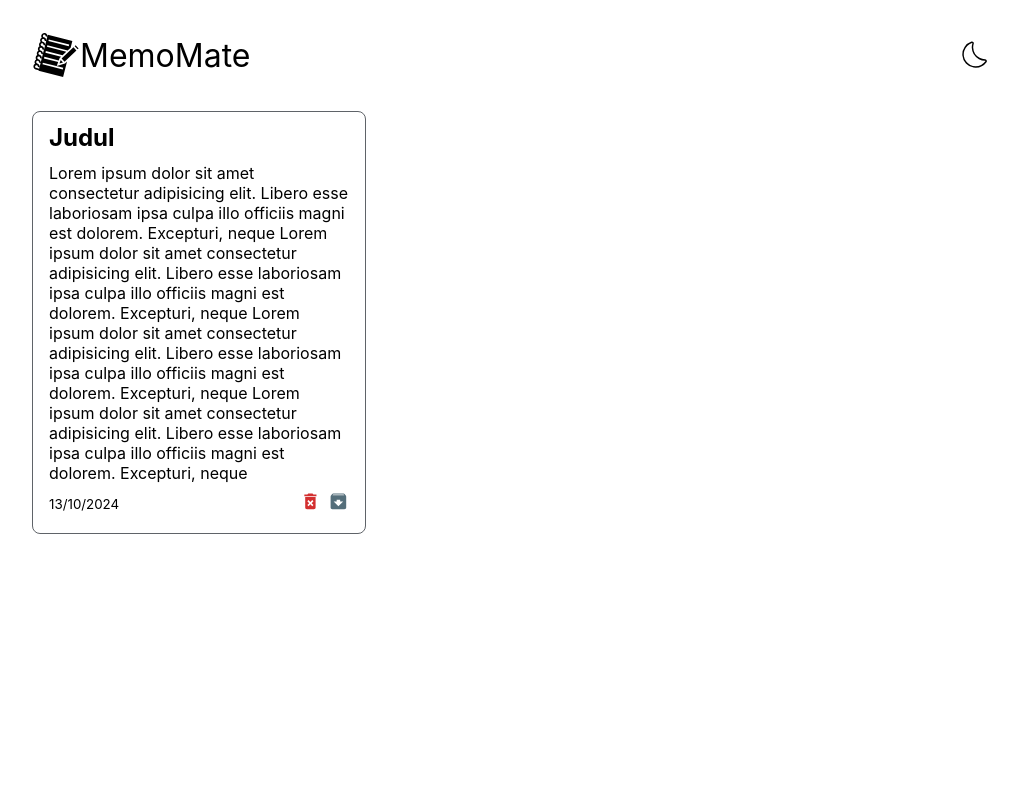
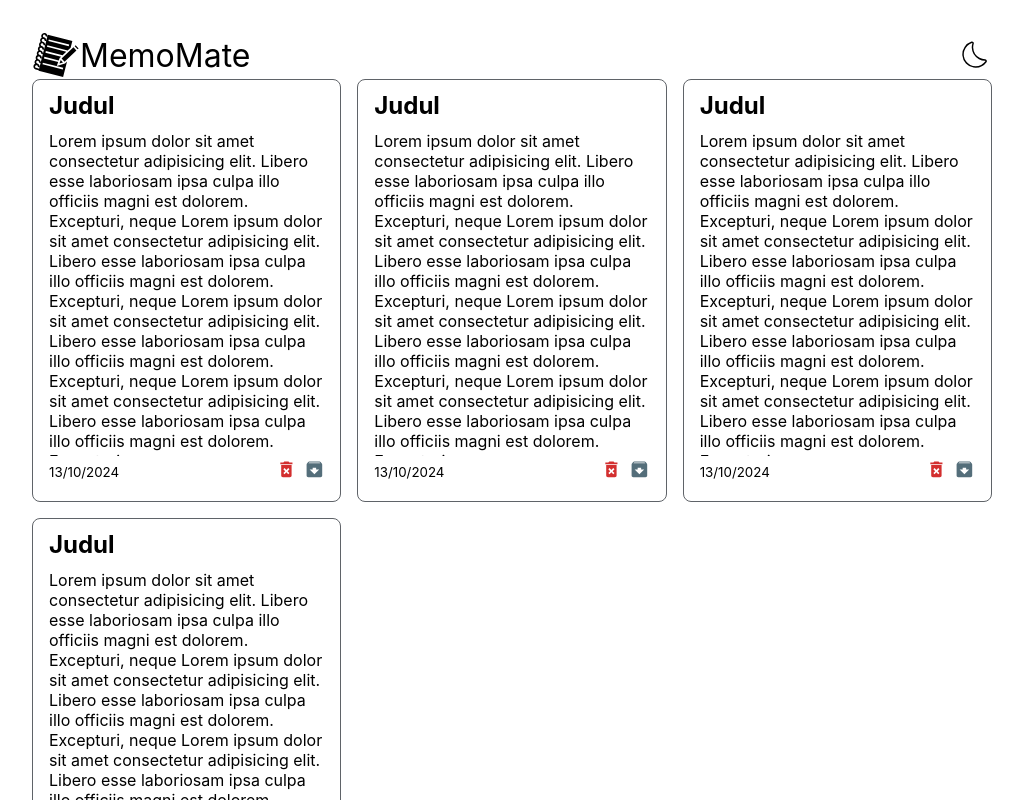
Before and after one commit to bando9/memomate, a React (Create React App) app: page / in a window 1280 px wide. Shown: the top 800 px of the page, without its empty margins (128-1151 px from the left). Built offline with nearby package versions, Linux system fonts and the light colour scheme.

Commit message:
feat: create NoteList component to display multiple NoteCards

```diff
--- a/src/App.js
+++ b/src/App.js
@@ -1,11 +1,11 @@
 import Header from "./components/Header.js";
-import NoteCard from "./components/NoteCard.js";
+import NoteList from "./components/NoteList.js";
 
 function App() {
   return (
     <div className="container">
       <Header />
-      <NoteCard />
+      <NoteList />
     </div>
   );
 }
--- /dev/null
+++ b/src/components/NoteList.js
@@ -0,0 +1,14 @@
+import NoteCard from "./NoteCard.js";
+
+const NoteList = () => {
+  return (
+    <div class="note-list">
+      <NoteCard />
+      <NoteCard />
+      <NoteCard />
+      <NoteCard />
+    </div>
+  );
+};
+
+export default NoteList;
--- a/src/index.css
+++ b/src/index.css
@@ -46,15 +46,15 @@ code {
 }
 
 .note-card {
-  max-width: 300px;
-  max-height: 50vh;
   border: 1px solid #5f6368;
   border-radius: 8px;
   padding: 1rem;
+  min-width: 170px;
+  max-height: 50vh;
   display: flex;
   flex-direction: column;
   justify-content: space-between;
-  margin-top: 2em;
+  white-space: pre-wrap;
 }
 
 .note-content {
@@ -93,3 +93,9 @@ h2 {
 .archive-icon {
   color: #546e7a;
 }
+
+.note-list {
+  display: grid;
+  grid-gap: 1rem;
+  grid-template-columns: repeat(auto-fit, minmax(250px, 1fr));
+}
```
